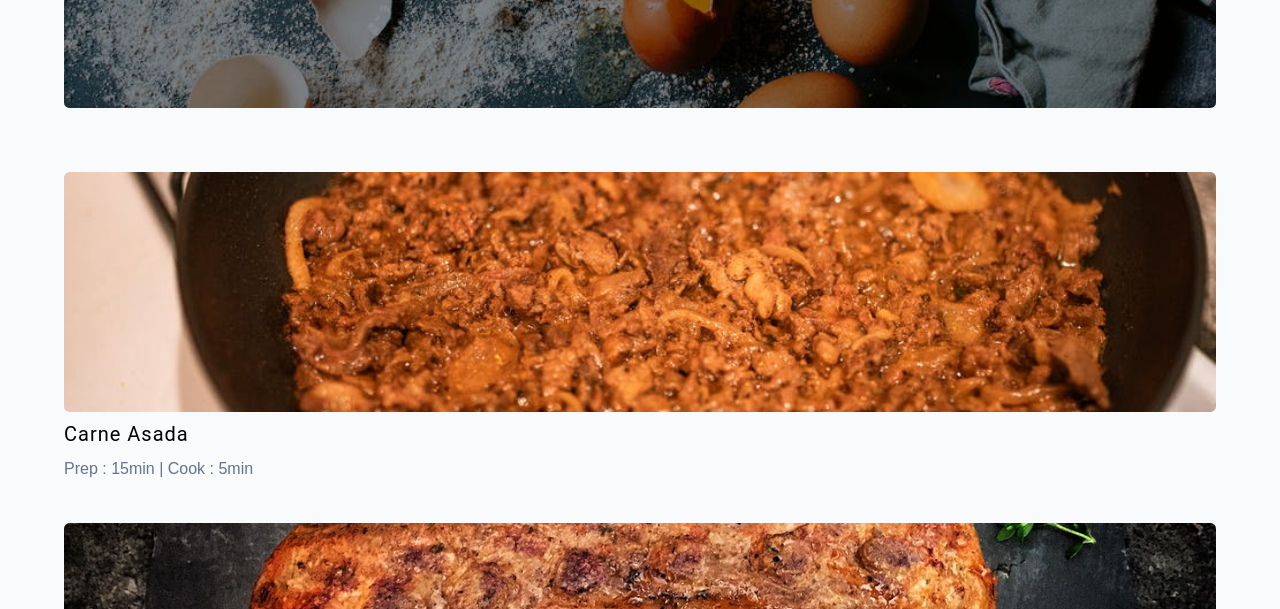
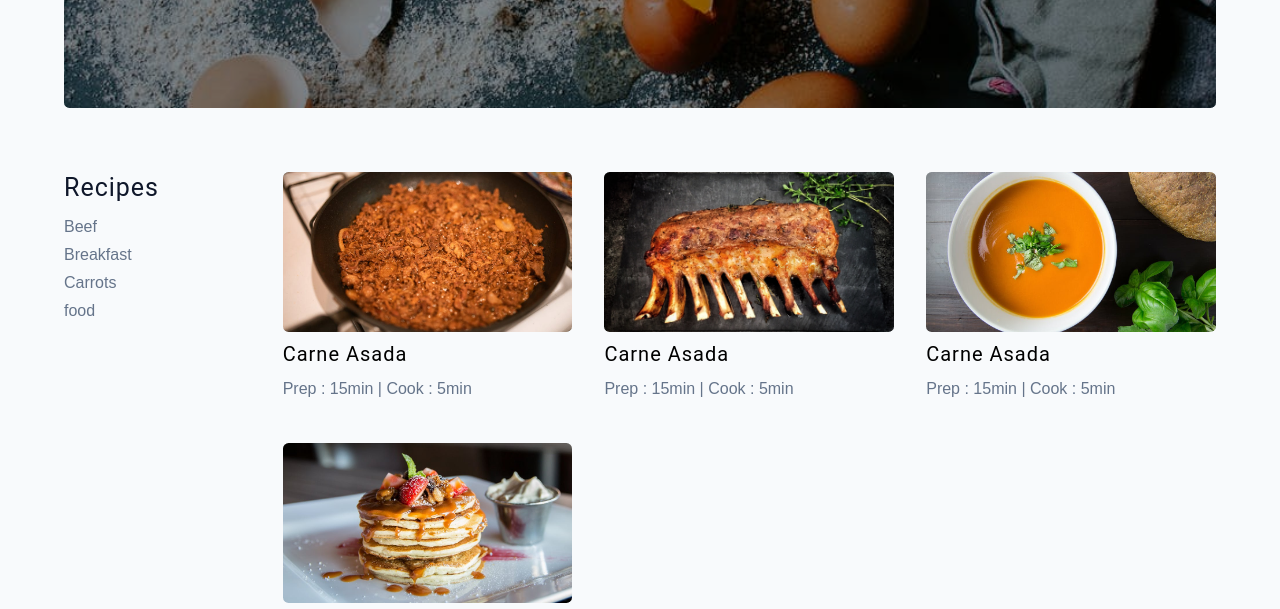
Before and after one commit to Flamcom27/css_course, a plain HTML site: page starter/index.html in a window 1280 px wide. Shown: the part 308-917 px from the top of the page. Drawn offline with Linux system fonts and the light colour scheme.

Commit message:
home page is fully done

```diff
--- a/starter/css/main.css
+++ b/starter/css/main.css
@@ -426,40 +426,36 @@ Navbar
 .list a:hover {
   color: var(--primary-500);
 }
-/* .list {
-  position: absolute;
-  display: flex;
-  flex-direction: column;
-  height: calc(100% - 1rem);
-  text-align: left;
-  margin-top: 0;
-  order: 1;
+@media screen and (min-width: 600px) {
+  .menu {
+    display: grid;
+    grid-template-columns: 1fr 1fr;
+    gap: 0 2rem;
+  }
+  .dish img {
+    height: 10rem;
+  }
 }
-.list h4 {
-  margin-top: 1rem;
-  margin-bottom: 0.5rem;
-  font-weight: 500;
+@media screen and (min-width: 800px) {
+  .recipe-container {
+    display: grid;
+    grid-template-columns: 0.5fr 2.5fr;
+    gap: 2rem;
+  }
+  .list {
+    order: 0;
+  }
+  .list-tags {
+    display: flex;
+    flex-direction: column;
+  }
 }
-.list a {
-  color: #7e8692;
-  transition: var(--transition);
+@media screen and (min-width: 1150px) {
+  .menu {
+    grid-template-columns: 1fr 1fr 1fr;
+  }
 }
-.list a:hover {
-  color: #5851d8;
-}
-.menu {
-  display: grid;
-  grid-template-columns: 1fr 1fr 1fr;
-  align-items: center;
-  margin: 0 auto;
-}
-.dish {
-  display: block;
-}
-.dish img {
-  height: 6rem;
-  width: 8rem;
-} */
+
 /*
 ##############
   footer
```
